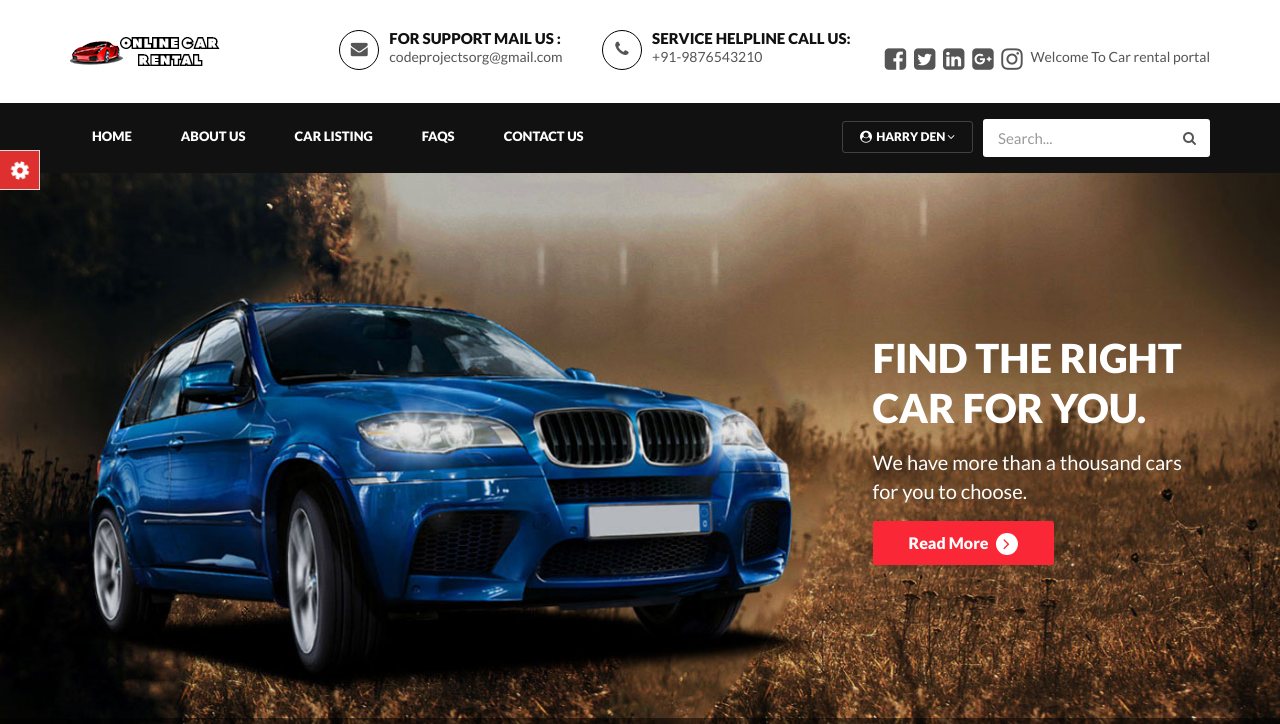
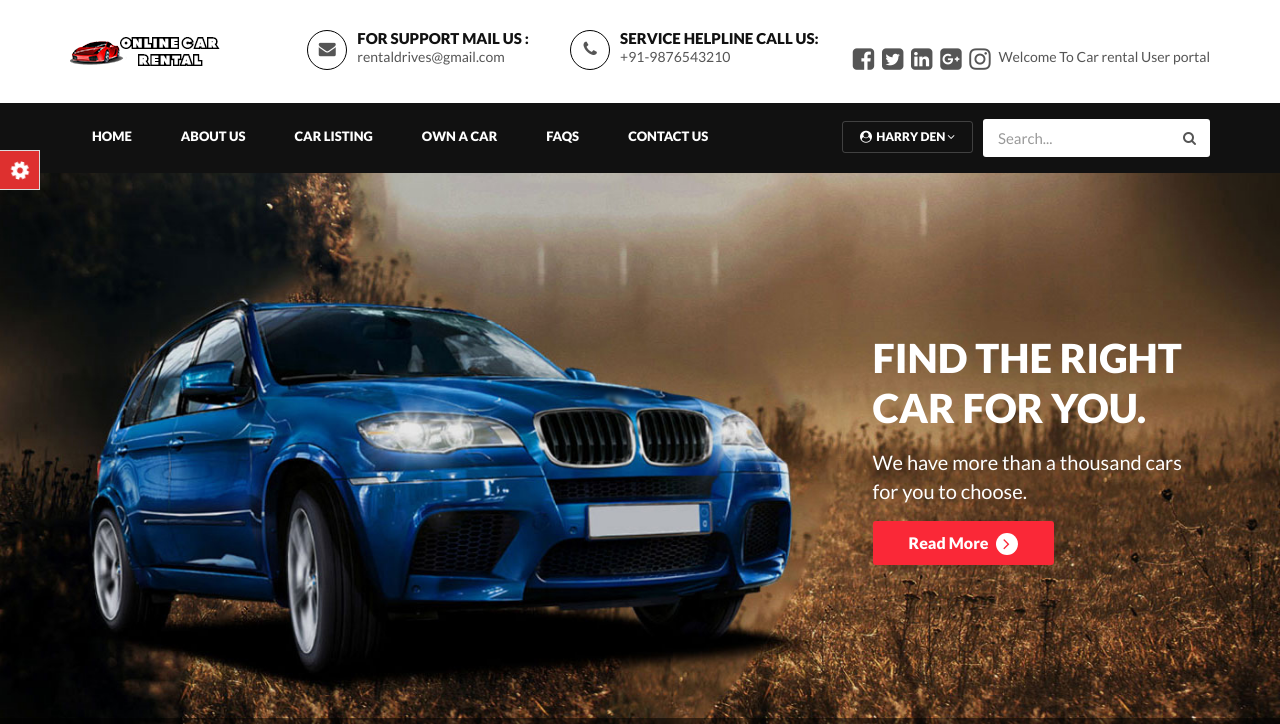
Before and after one commit to Chaitanyx/carrental, a PHP site: page / in a window 1280 px wide. Shown: the top 724 px of the page. Run offline with PHP 8.4, Linux system fonts and the light colour scheme; a user stored in the database is signed in; data comes from the database, SQL or seed files in the repository.

Commit message:
Cr& admin edit

```diff
--- a/includes/header.php
+++ b/includes/header.php
@@ -11,7 +11,7 @@
             <div class="header_widgets">
               <div class="circle_icon"> <i class="fa fa-envelope" aria-hidden="true"></i> </div>
               <p class="uppercase_text">For Support Mail us : </p>
-              <a href="mailto:info@example.com">codeprojectsorg@gmail.com</a> </div>
+              <a href="mailto:info@example.com">rentaldrives@gmail.com</a> </div>
             <div class="header_widgets">
               <div class="circle_icon"> <i class="fa fa-phone" aria-hidden="true"></i> </div>
               <p class="uppercase_text">Service Helpline Call Us: </p>
@@ -32,7 +32,7 @@
 <?php }
 else{
 
-echo "Welcome To Car rental portal";
+echo "Welcome To Car rental User portal";
  } ?>
           </div>
         </div>
@@ -94,9 +94,9 @@ foreach($results as $result)
       <div class="collapse navbar-collapse" id="navigation">
         <ul class="nav navbar-nav">
           <li><a href="index.php">Home</a>    </li>
-
           <li><a href="page.php?type=aboutus">About Us</a></li>
           <li><a href="car-listing.php">Car Listing</a>
+          <li><a href="admin/index.php">Own a Car</a>
           <li><a href="page.php?type=faqs">FAQs</a></li>
           <li><a href="contact-us.php">Contact Us</a></li>
 
```
